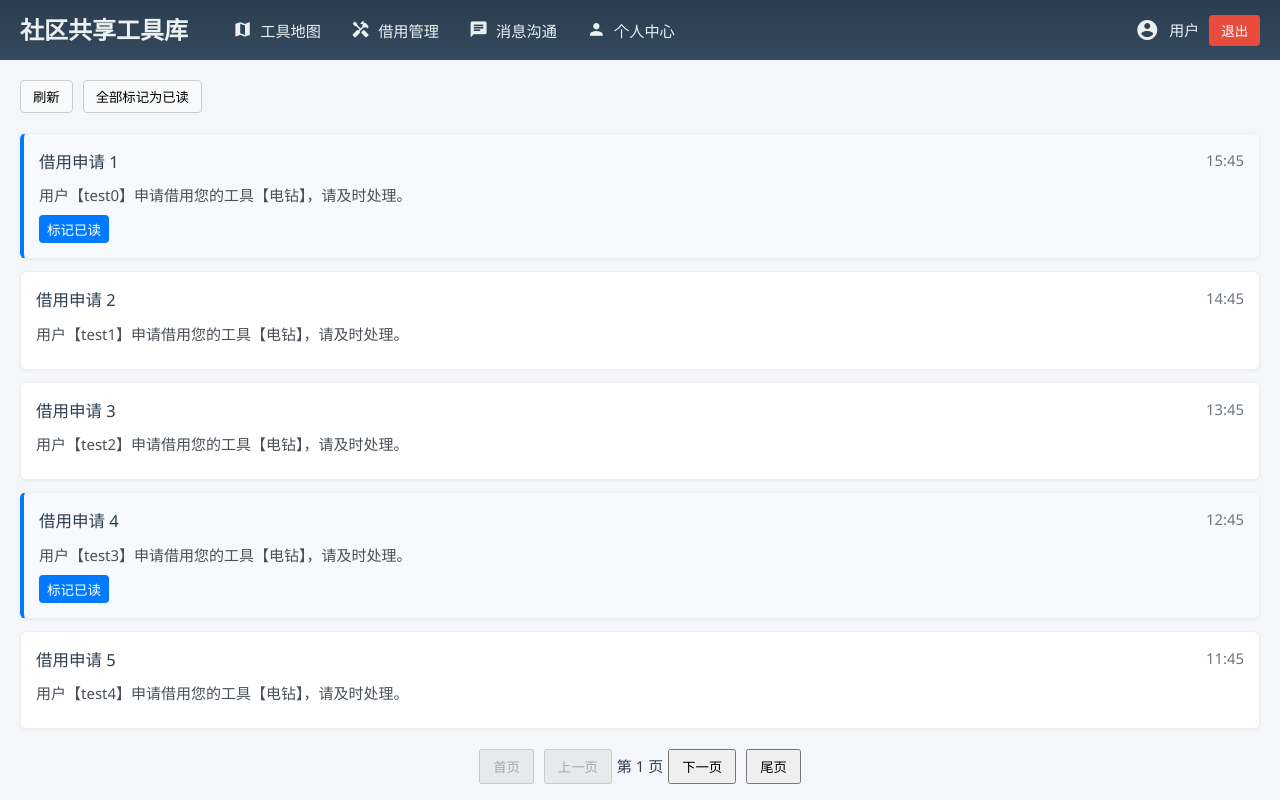
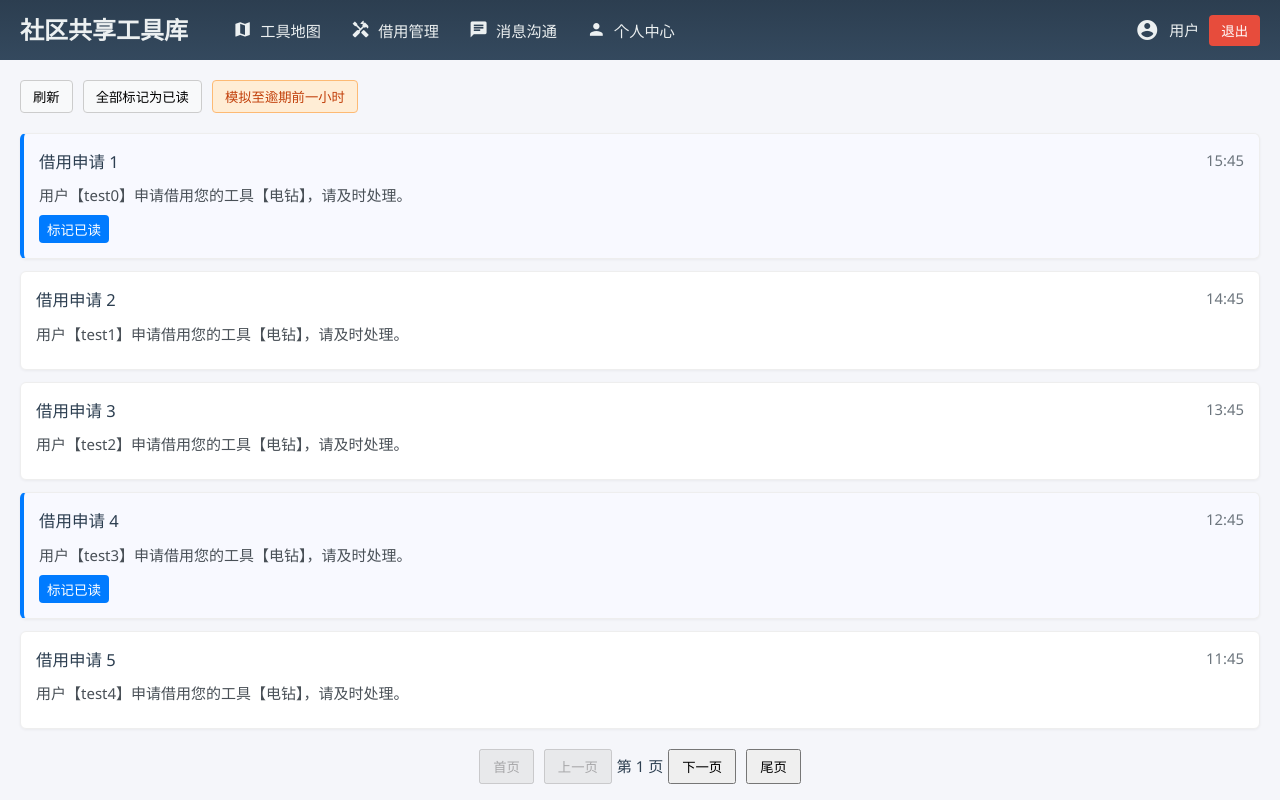
Before and after one commit to Siiii9/Community-Shared-Tool-Library, a Vue app in the folder Community_Shared_Tool_Demo/Community_Shared_Tool_web/: page /message-center in a window 1280 px wide. Built offline with nearby package versions, Linux system fonts and the light colour scheme; sample sign-in values are in the browser's storage.

Commit message:
逾期提醒

```diff
--- a/Community_Shared_Tool_Demo/Community_Shared_Tool_web/src/views/MessageCenter.vue
+++ b/Community_Shared_Tool_Demo/Community_Shared_Tool_web/src/views/MessageCenter.vue
@@ -4,12 +4,19 @@
     <div class="operation-buttons">
       <button @click="refreshMessages">刷新</button>
       <button @click="markAllRead">全部标记为已读</button>
+      <!-- 新增：模拟至逾期前一小时按钮 -->
+      <button @click="simulateOverdueSoon" style="background-color: #ffedd5; color: #c2410c;">
+        模拟至逾期前一小时
+      </button>
     </div>
-
     <div class="message-list">
       <div v-for="msg in paginatedMessages" :key="msg.id" class="message-item" :class="{ 'unread': !msg.read }">
         <div class="message-header">
           <strong>{{ msg.title }}</strong>
+          <!-- 新增：条件渲染提醒文本 -->
+          <span v-if="msg.showReminder" style="color: #e63946; font-weight: bold; margin-left: 8px;">
+            提醒：仅剩一小时
+          </span>
           <span class="message-time">{{ formatDate(msg.time) }}</span>
         </div>
         <div class="message-content">{{ msg.content }}</div>
@@ -17,12 +24,10 @@
           <button @click="markRead(msg)" v-if="!msg.read">标记已读</button>
         </div>
       </div>
-
       <div v-if="messages.length === 0" class="empty-message">
         暂无消息
       </div>
     </div>
-
     <div class="pagination">
       <button @click="changePage(1)" :disabled="currentPage === 1">首页</button>
       <button @click="changePage(currentPage - 1)" :disabled="currentPage === 1">上一页</button>
@@ -40,13 +45,15 @@ const messages = ref([])
 const currentPage = ref(1)
 const pageSize = 5
 
+// 修改：在生成模拟数据时，为每条消息添加 showReminder 字段
 const generateMockMessages = () => {
   return Array.from({ length: 12 }, (_, i) => ({
     id: i + 1,
     title: `借用申请 ${i + 1}`,
     content: `用户【test${i}】申请借用您的工具【电钻】，请及时处理。`,
     time: new Date(Date.now() - i * 3600000).toISOString(),
-    read: i % 3 !== 0 // 部分未读
+    read: i % 3 !== 0, // 部分未读
+    showReminder: false // 👈 新增字段，默认不显示提醒
   }))
 }
 
@@ -73,6 +80,17 @@ const markAllRead = () => {
   messages.value.forEach(msg => msg.read = true)
 }
 
+// 新增：模拟至逾期前一小时的方法
+const simulateOverdueSoon = () => {
+  if (messages.value.length > 0) {
+    // 精准定位 id 为 1 的第一条消息（即“借用申请 1”）
+    const firstMsg = messages.value.find(msg => msg.id === 1)
+    if (firstMsg) {
+      firstMsg.showReminder = true
+    }
+  }
+}
+
 const changePage = (page) => {
   if (page >= 1 && page <= maxPage.value) {
     currentPage.value = page
@@ -88,7 +106,6 @@ onMounted(() => {
 .message-center {
   padding: 20px;
 }
-
 .operation-buttons button {
   margin-right: 10px;
   padding: 6px 12px;
@@ -97,11 +114,15 @@ onMounted(() => {
   border-radius: 4px;
   cursor: pointer;
 }
-
+/* 为新按钮添加样式 */
+.operation-buttons button:last-child {
+  background-color: #ffedd5;
+  color: #c2410c;
+  border: 1px solid #fdba74;
+}
 .message-list {
   margin-top: 20px;
 }
-
 .message-item {
   background: #fff;
   border: 1px solid #eee;
@@ -110,29 +131,24 @@ onMounted(() => {
   margin-bottom: 12px;
   box-shadow: 0 1px 3px rgba(0,0,0,0.05);
 }
-
 .message-item.unread {
   border-left: 4px solid #007bff;
   background: #f8f9ff;
 }
-
 .message-header {
   display: flex;
   justify-content: space-between;
   margin-bottom: 8px;
   font-size: 1.1em;
 }
-
 .message-time {
   color: #6c757d;
   font-size: 0.9em;
 }
-
 .message-content {
   color: #495057;
   margin: 8px 0;
 }
-
 .message-actions button {
   background: #007bff;
   color: white;
@@ -141,13 +157,11 @@ onMounted(() => {
   border-radius: 4px;
   font-size: 0.9em;
 }
-
 .empty-message {
   text-align: center;
   color: #6c757d;
   padding: 40px 0;
 }
-
 .pagination {
   margin-top: 20px;
   text-align: center;
```
Also changed, not shown: 1 other file (tests, documents, lock files or other folders).
